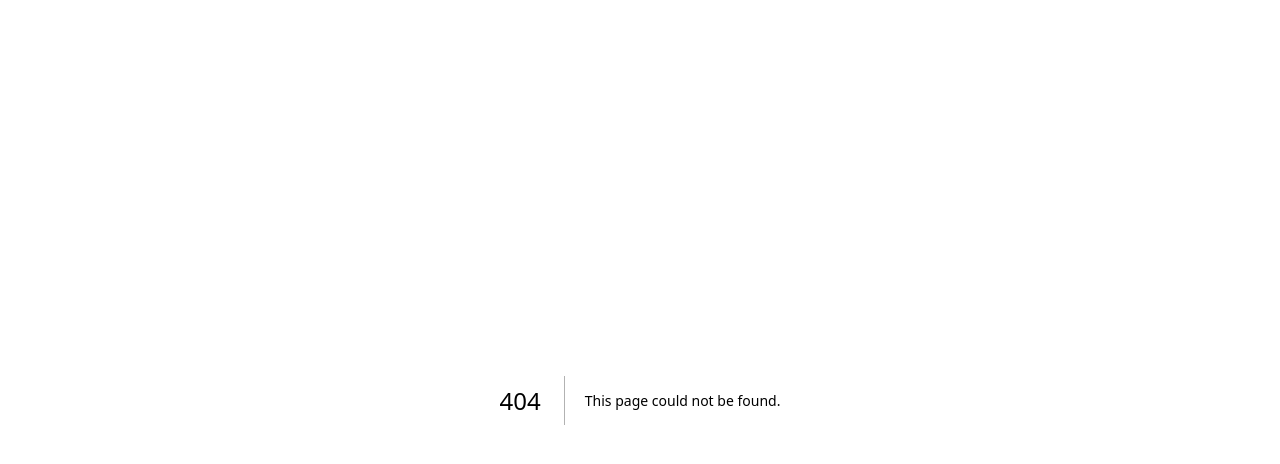
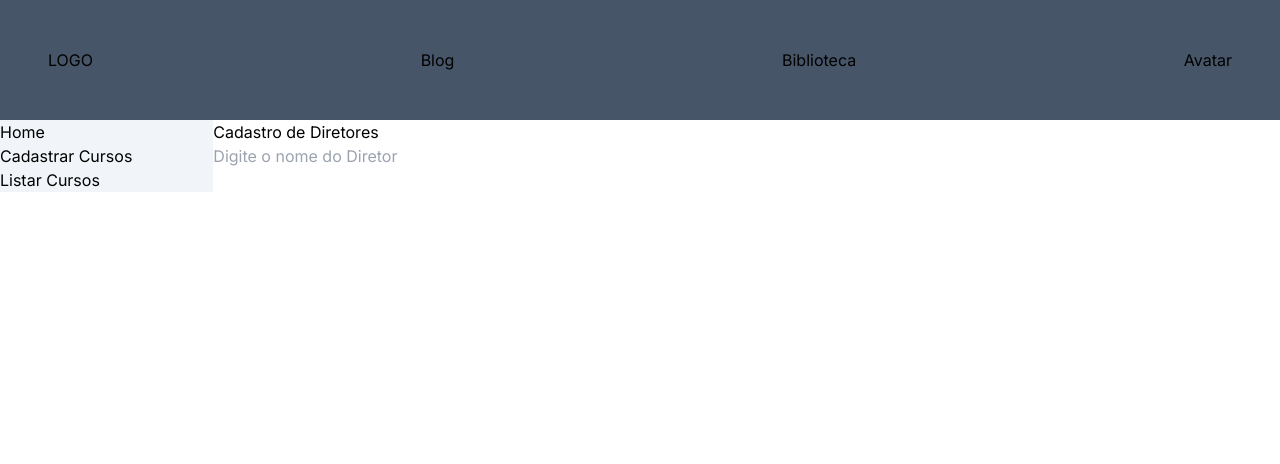
Before and after one commit to DouglasUtf/aval2, a Next.js app: page /admin/director/new in a window 1280 px wide. Before the commit this address had no page. Shown: the top 464 px of the page. Built offline with nearby package versions, Linux system fonts and the light colour scheme.

Commit message:
Layout Dashboard

```diff
--- /dev/null
+++ b/app/admin/director/new/page.tsx
@@ -0,0 +1,11 @@
+export default function NewDirector() {
+    return (
+        <>
+            <h1>Cadastro de Diretores</h1>
+            <form action="">
+                <input type="text" name="name" placeholder="Digite o nome do Diretor" />
+            </form>
+        </>
+
+    )
+}
--- /dev/null
+++ b/app/admin/director/page.tsx
@@ -0,0 +1,5 @@
+export default function DirectorPage(){
+    return (
+        <h1> Lista de Diretores</h1>
+    )
+}
--- /dev/null
+++ b/app/admin/layout.tsx
@@ -0,0 +1,23 @@
+
+import Aside from "../components/aside"
+import Nav from "../components/nav"
+
+export default function AdminLayout({
+    children,
+}: {
+    children: React.ReactNode
+}) {
+    return (
+        <div>
+            <Nav />
+            <div className="flex">
+                <Aside />
+                <div className="w-full">
+                    {children}
+                </div>
+            </div>
+        </div>
+
+
+    )
+}
--- /dev/null
+++ b/app/admin/page.tsx
@@ -0,0 +1,9 @@
+
+export default function Admin() {
+    return (
+        <div>
+            <h1 className="myclasse">Bem Vindo, Admin</h1>
+        </div>
+
+    )
+}
--- /dev/null
+++ b/app/components/aside.tsx
@@ -0,0 +1,10 @@
+export default function Aside() {
+    return (
+        <ul className="w-64 bg-slate-100">
+            <li> <a href="/admin/">Home</a></li>
+            <li> <a href="/admin/student/new">Cadastrar Cursos</a></li>
+            <li><a href="/admin/student">Listar Cursos</a> </li>
+
+        </ul>
+    )
+}
--- /dev/null
+++ b/app/components/nav.tsx
@@ -0,0 +1,7 @@
+export default function Nav(){
+    return (
+        <nav className="flex justify-between p-12 bg-slate-600">
+            <h2>LOGO</h2> <h2>Blog</h2> <h2>Biblioteca</h2> <h2>Avatar</h2>
+        </nav>
+    )
+}
--- a/app/globals.css
+++ b/app/globals.css
@@ -1,3 +1,7 @@
 @tailwind base;
 @tailwind components;
 @tailwind utilities;
+
+.myclasse{
+    background-color: green;
+ }
```
